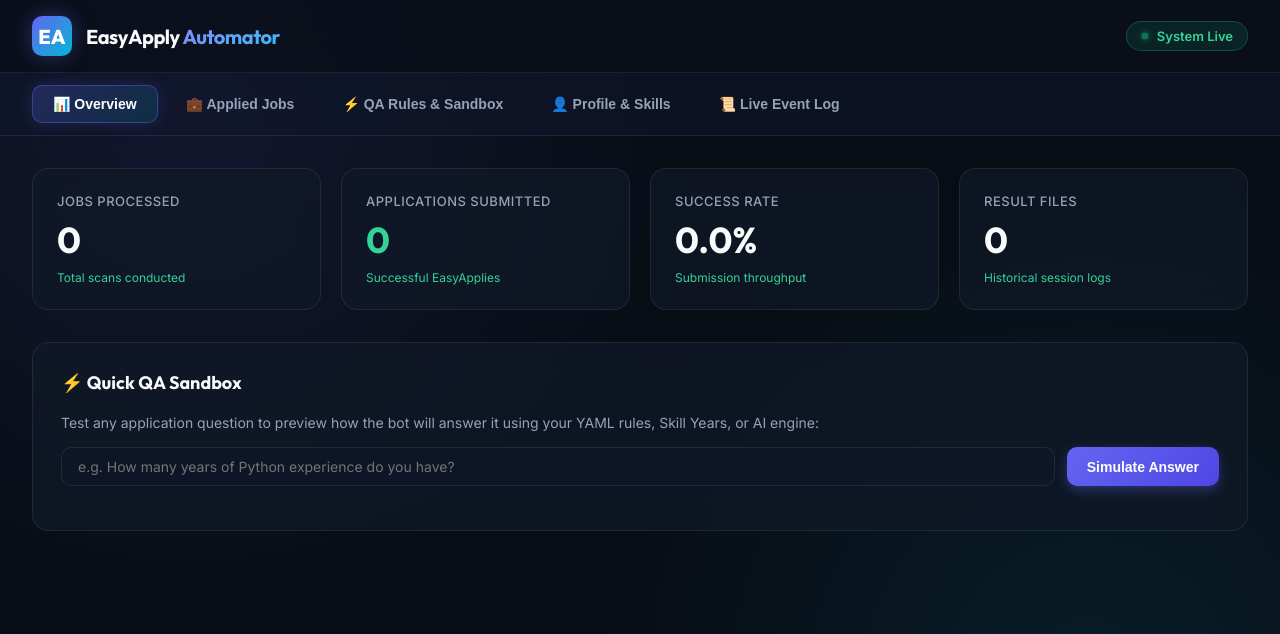
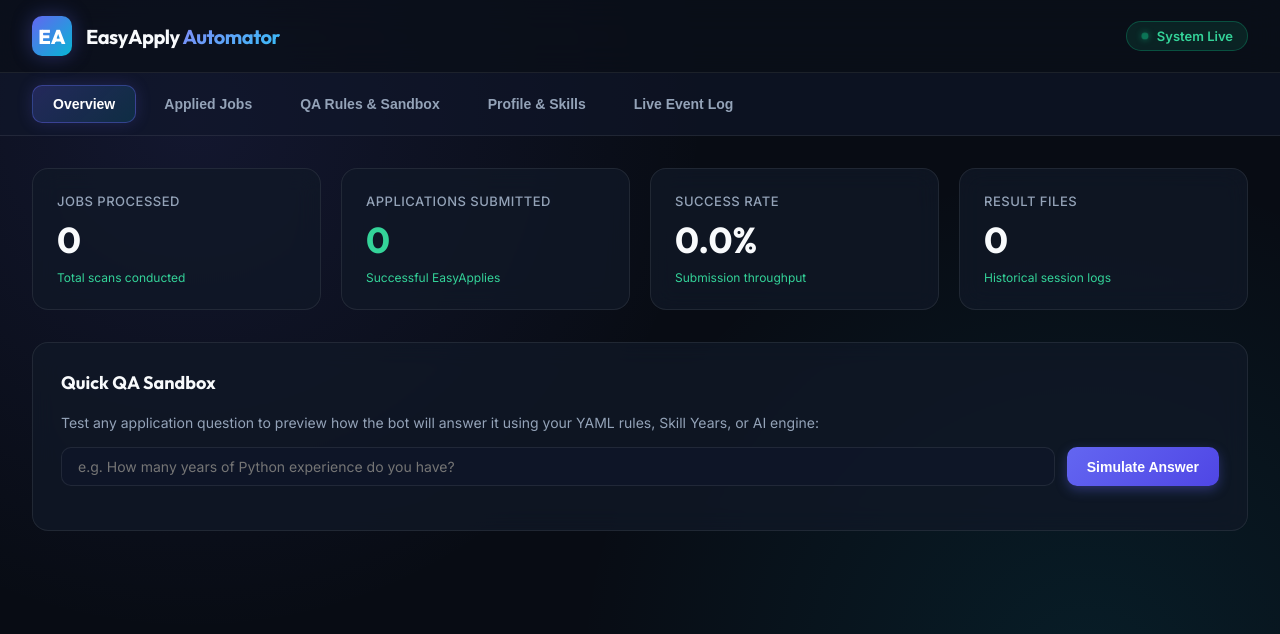
Before and after one commit to Romil157/EasyApply-Automator, a Python web app: template easy_apply_automator/dashboard/templates/index.html in a window 1280 px wide. Shown: the top 634 px of the page. Run offline with Jinja, Linux system fonts and the light colour scheme; the template is opened without the code that fills it, so the values that code supplies are empty.

Commit message:
style: remove all emojis across codebase and web templates

```diff
--- a/easy_apply_automator/dashboard/templates/index.html
+++ b/easy_apply_automator/dashboard/templates/index.html
@@ -442,11 +442,11 @@
   </header>
 
   <nav class="nav-tabs">
-    <button class="nav-tab active" onclick="switchTab('overview')">📊 Overview</button>
-    <button class="nav-tab" onclick="switchTab('jobs')">💼 Applied Jobs</button>
-    <button class="nav-tab" onclick="switchTab('qa')">⚡ QA Rules & Sandbox</button>
-    <button class="nav-tab" onclick="switchTab('profile')">👤 Profile & Skills</button>
-    <button class="nav-tab" onclick="switchTab('events')">📜 Live Event Log</button>
+    <button class="nav-tab active" onclick="switchTab('overview')">Overview</button>
+    <button class="nav-tab" onclick="switchTab('jobs')">Applied Jobs</button>
+    <button class="nav-tab" onclick="switchTab('qa')">QA Rules & Sandbox</button>
+    <button class="nav-tab" onclick="switchTab('profile')">Profile & Skills</button>
+    <button class="nav-tab" onclick="switchTab('events')">Live Event Log</button>
   </nav>
 
   <main>
@@ -477,7 +477,7 @@
 
       <div class="section-card">
         <div class="section-header">
-          <div class="section-title">⚡ Quick QA Sandbox</div>
+          <div class="section-title">Quick QA Sandbox</div>
         </div>
         <p style="color: var(--text-muted); margin-bottom: 16px; font-size: 14px;">
           Test any application question to preview how the bot will answer it using your YAML rules, Skill Years, or AI engine:
@@ -494,7 +494,7 @@
     <div id="tab-jobs" class="tab-content">
       <div class="section-card">
         <div class="section-header">
-          <div class="section-title">💼 Processed Job Applications</div>
+          <div class="section-title">Processed Job Applications</div>
           <div class="input-group" style="margin-bottom: 0;">
             <input type="text" id="job-search-input" placeholder="Search by role, company, or ID..." oninput="fetchJobs()">
             <select id="job-status-filter" onchange="fetchJobs()">
@@ -529,7 +529,7 @@
     <div id="tab-qa" class="tab-content">
       <div class="section-card">
         <div class="section-header">
-          <div class="section-title">⚡ Question Answering Studio</div>
+          <div class="section-title">Question Answering Studio</div>
         </div>
         <div class="input-group">
           <input type="text" id="studio-test-input" placeholder="Enter any question to test (e.g. Are you legally authorized to work in the US?)" style="flex: 1;">
@@ -540,7 +540,7 @@
 
       <div class="section-card">
         <div class="section-header">
-          <div class="section-title">📝 Add New Custom QA Rule</div>
+          <div class="section-title">Add New Custom QA Rule</div>
         </div>
         <div style="display: grid; grid-template-columns: 1fr 1.5fr 1fr auto; gap: 12px; align-items: end;">
           <div>
@@ -561,7 +561,7 @@
 
       <div class="section-card">
         <div class="section-header">
-          <div class="section-title">📋 Active QA Rules in YAML</div>
+          <div class="section-title">Active QA Rules in YAML</div>
           <input type="text" id="rule-search-input" placeholder="Search rules..." oninput="filterRules()">
         </div>
         <div class="table-container">
@@ -586,7 +586,7 @@
     <div id="tab-profile" class="tab-content">
       <div class="section-card">
         <div class="section-header">
-          <div class="section-title">👤 Skill Experience Years</div>
+          <div class="section-title">Skill Experience Years</div>
           <button class="btn btn-primary" onclick="saveSkills()">Save Changes</button>
         </div>
         <div id="skills-grid" style="display: grid; grid-template-columns: repeat(auto-fill, minmax(220px, 1fr)); gap: 16px;">
@@ -599,8 +599,8 @@
     <div id="tab-events" class="tab-content">
       <div class="section-card">
         <div class="section-header">
-          <div class="section-title">📜 Real-Time Bot Event Stream</div>
-          <button class="btn btn-secondary" onclick="fetchEvents()">🔄 Refresh</button>
+          <div class="section-title">Real-Time Bot Event Stream</div>
+          <button class="btn btn-secondary" onclick="fetchEvents()">Refresh</button>
         </div>
         <div class="table-container">
           <table>
@@ -673,10 +673,10 @@
           <tr>
             <td style="font-weight: 600;">${j.title || 'Unknown Role'}</td>
             <td>${j.company || 'Unknown Company'}</td>
-            <td><span class="badge ${j.result ? 'badge-success' : 'badge-danger'}">${j.result ? '✓ Submitted' : '✕ Skipped'}</span></td>
+            <td><span class="badge ${j.result ? 'badge-success' : 'badge-danger'}">${j.result ? 'Submitted' : 'Skipped'}</span></td>
             <td style="color: var(--text-muted); font-size: 13px;">${j.reason || 'N/A'}</td>
             <td style="font-size: 12px; color: var(--text-muted);">${j.timestamp ? j.timestamp.split('T')[0] : 'N/A'}</td>
-            <td><a href="https://www.linkedin.com/jobs/view/${j.job_id}/" target="_blank" style="color: var(--primary); text-decoration: none; font-weight: 600;">View ↗</a></td>
+            <td><a href="https://www.linkedin.com/jobs/view/${j.job_id}/" target="_blank" style="color: var(--primary); text-decoration: none; font-weight: 600;">View</a></td>
           </tr>
         `).join('');
       } catch (err) {
@@ -808,7 +808,7 @@
       if (!q) return;
 
       resBox.className = 'sandbox-result active';
-      resBox.innerHTML = '⚡ Simulating decision engine...';
+      resBox.innerHTML = 'Simulating decision engine...';
 
       try {
         const res = await fetch('/api/qa/test', {
@@ -819,7 +819,7 @@
         const data = await res.json();
         resBox.innerHTML = `
           <div style="color: var(--text-muted); margin-bottom: 4px;">Question: <strong style="color: white;">"${data.question}"</strong></div>
-          <div style="color: #34d399; font-size: 16px; font-weight: 700; margin-top: 6px;">👉 Answer: "${data.answer}"</div>
+          <div style="color: #34d399; font-size: 16px; font-weight: 700; margin-top: 6px;">Answer: "${data.answer}"</div>
         `;
       } catch (err) {
         resBox.innerHTML = `<span style="color: var(--danger);">Error testing question: ${err}</span>`;
--- a/easy_apply_automator/observability/reporter.py
+++ b/easy_apply_automator/observability/reporter.py
@@ -1007,7 +1007,7 @@ def generate_html_report(
         }}
 
         function copySessionSummary() {{
-            const summary = `🚀 EasyApply Automator Session Summary\\n` +
+            const summary = `EasyApply Automator Session Summary\\n` +
                 `• Jobs Scanned: {total_scanned}\\n` +
                 `• Applied & Sent: {applied_count}\\n` +
                 `• Attempted: {attempted_count}\\n` +
```
Also changed, not shown: README.md.
